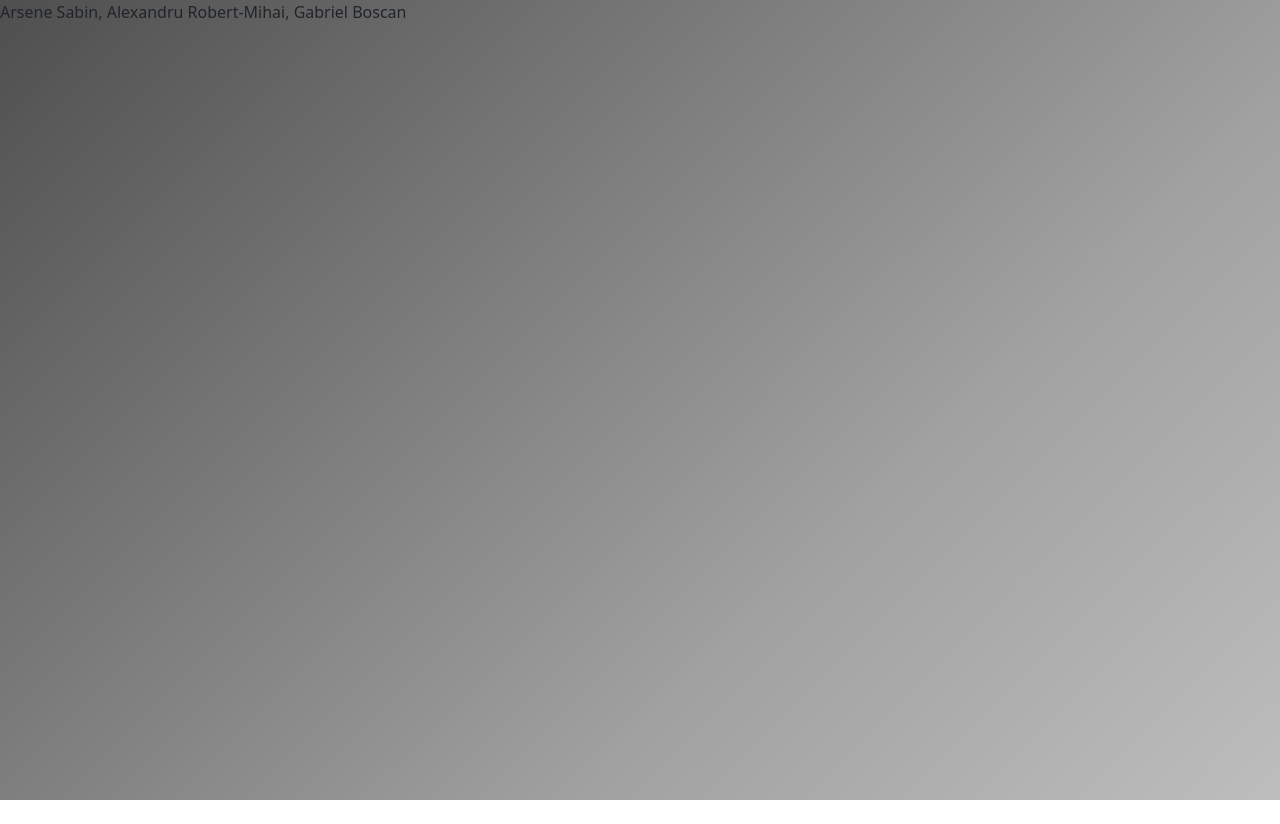
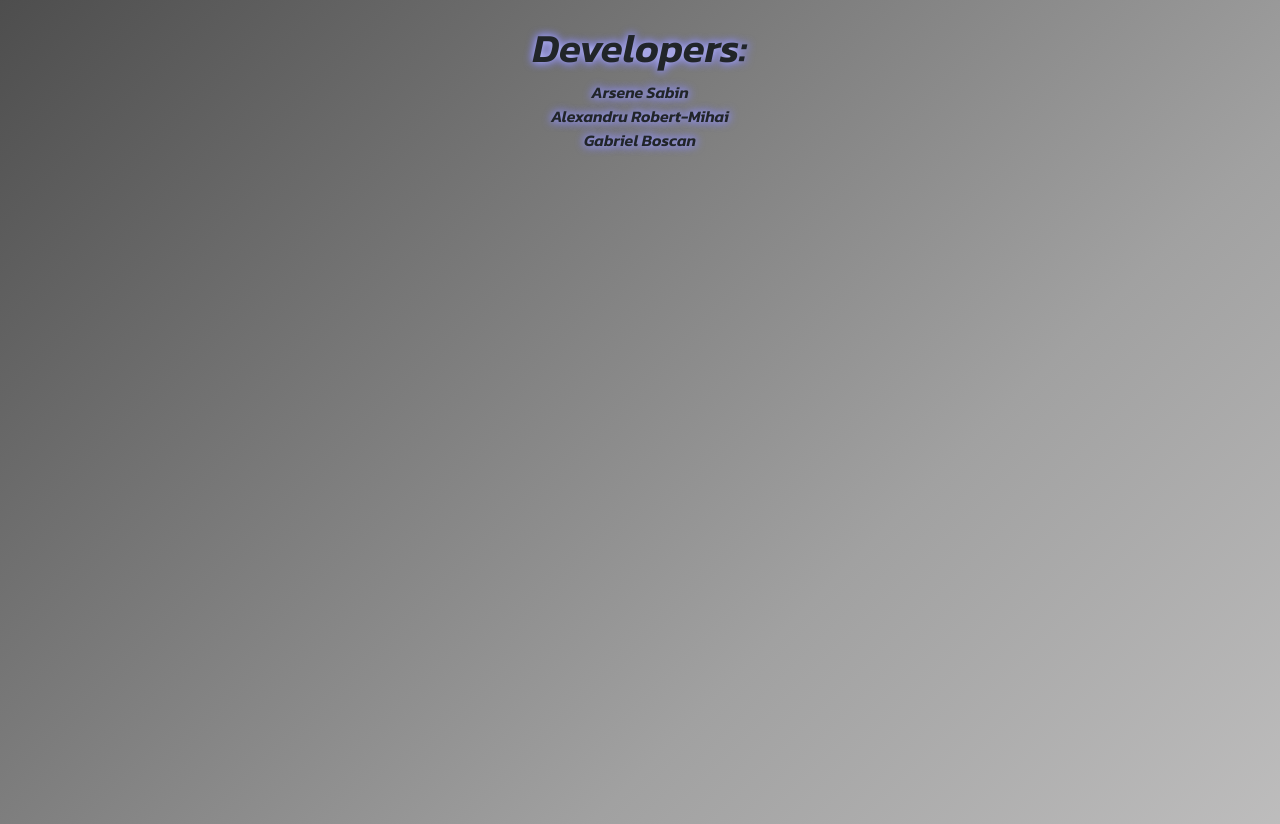
Before and after one commit to ARobertM/checkmate-web-app, a React (Create React App) app in the folder frontend/checkmate-tw/: page /aboutus in a window 1280 px wide. Before the commit the page ends 800 px from the top, so only its background shows below. Built offline with nearby package versions, Linux system fonts and the light colour scheme.

Commit message:
About us refactor and delete event added

```diff
--- a/frontend/checkmate-tw/public/index.html
+++ b/frontend/checkmate-tw/public/index.html
@@ -26,7 +26,7 @@
       work correctly both with client-side routing and a non-root public URL.
       Learn how to configure a non-root public URL by running `npm run build`.
     -->
-    <title>React App</title>
+    <title>CheckMate App</title>
   </head>
   <body>
     <noscript>You need to enable JavaScript to run this app.</noscript>
--- a/frontend/checkmate-tw/src/Components/AboutUs/AboutUs.js
+++ b/frontend/checkmate-tw/src/Components/AboutUs/AboutUs.js
@@ -3,7 +3,15 @@ import Modal from "react-bootstrap/Modal";
 
 const AboutUs = () => {
     return(
-        <div>Arsene Sabin, Alexandru Robert-Mihai, Gabriel Boscan</div>
+
+        <div className="d-flex justify-content-center flex-column align-items-center mt-4 " style={{color:"color: #25252500;",'font-family': 'Kanit', 'text-shadow': '0 0 10px #FFffff, 0 0 10px #0000FF'}}>
+
+            <h1>Developers:</h1>
+            <div>Arsene Sabin</div>
+            <div> Alexandru Robert-Mihai</div>
+            <div> Gabriel Boscan</div>
+            </div>
+
     )
 }
 
--- a/frontend/checkmate-tw/src/Components/Home/Home.js
+++ b/frontend/checkmate-tw/src/Components/Home/Home.js
@@ -1,6 +1,6 @@
 import React, { useState, useEffect } from "react";
 import "bootstrap/dist/css/bootstrap.min.css";
-import { Link } from "react-router-dom";
+import { useNavigate } from "react-router-dom";
 import "./Home.css";
 import AddEvent from "../Events/AddEvent";
 import QRCodeModal from "../QRCodeModal/QRCodeModal";
@@ -16,6 +16,7 @@ const Home = () => {
   const [showQRCodePopup, setShowQRCodePopup] = useState(false); // Aici am modificat numele stării
   const [qrCodeText, setQrCodeText] = useState(""); // Aici am modificat numele stării
   const [user, setUser] = useState({}); //variabila pentru stocarea deatelor despre user
+  const navigate = useNavigate();
 
   useEffect(() => {
     let email;
@@ -93,7 +94,7 @@ const Home = () => {
   return (
     <div className="container">
       <div className="principal-container">
-        <button className="btn-aboutus">About Us</button>
+        <button className="btn-aboutus" onClick={()=>{navigate("/aboutus")}}>About Us</button>
         <img className="logo" src="/logo_checkmate.png" alt="Checkmate Logo" />
         <button className="btn-signout">Sign out</button>
         <span className="title">
--- a/frontend/checkmate-tw/src/Components/SignUp/SignUp.js
+++ b/frontend/checkmate-tw/src/Components/SignUp/SignUp.js
@@ -24,7 +24,7 @@ const SignUp = () => {
         UserRole: role,
       });
 
-      console.log(response.data);
+      //console.log(response.data);
       navigate("/login");
     } catch (error) {
       const errorCode = error.code;
```
